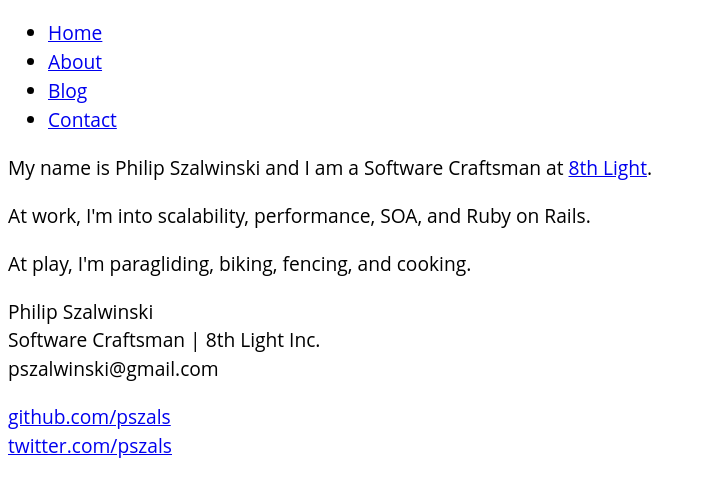
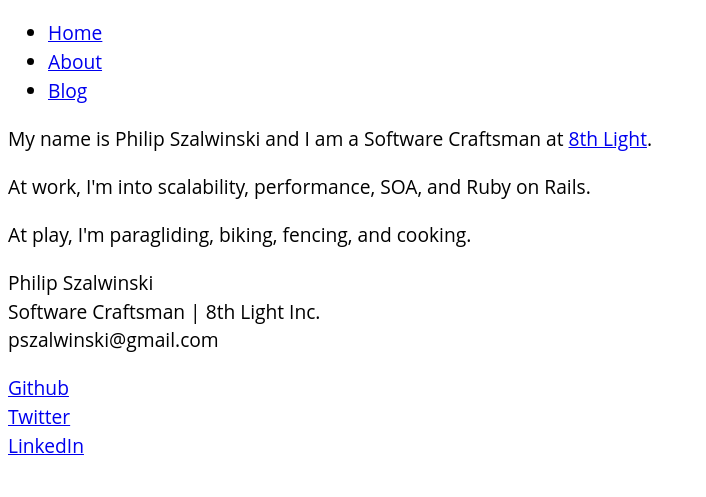
Before and after one commit to pszals/pszals.github.io, a Jekyll site: the page built from index.html, in a window 1280 px wide. Shown: the top 497 px of the page, without its empty margins (0-706 px from the left). Built offline with Jekyll 4.4.1, drawn with Linux system fonts in a browser that asks for light colours; Markdown is read by kramdown in place of the engine named in the settings.

Commit message:
Modifies Twitter and Github links

```diff
--- a/_layouts/default.html
+++ b/_layouts/default.html
@@ -20,7 +20,6 @@
           <li><a href="/">Home</a></li>
           <li><a href="/about">About</a></li>
           <li><a href="/blog">Blog</a></li>
-          <li><a href="/contact">Contact</a></li>
         </ul>
       </header>
         <div class="site">
@@ -37,8 +36,9 @@
             </div>
             <div class="contact">
               <p>
-                <a href="https://github.com/pszals">github.com/pszals</a><br />
-                <a href="https://twitter.com/pszals">twitter.com/pszals</a><br />
+                <a href="https://github.com/pszals">Github</a><br />
+                <a href="https://twitter.com/pszals">Twitter</a><br />
+                <a href="https://www.linkedin.com/pub/philip-szalwinski/5/97/695">LinkedIn</a>
               </p>
             </div>
           </div>
```
